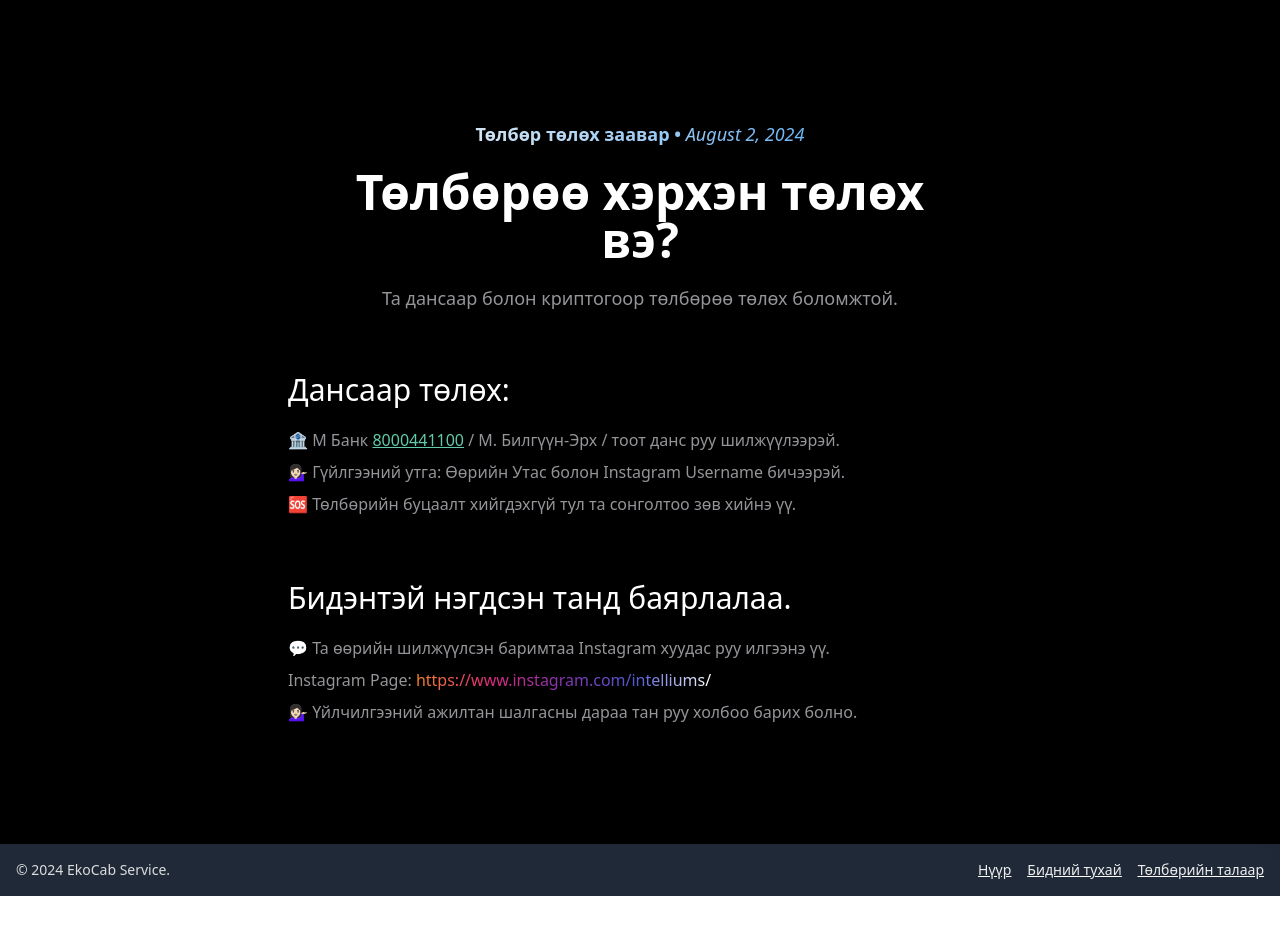
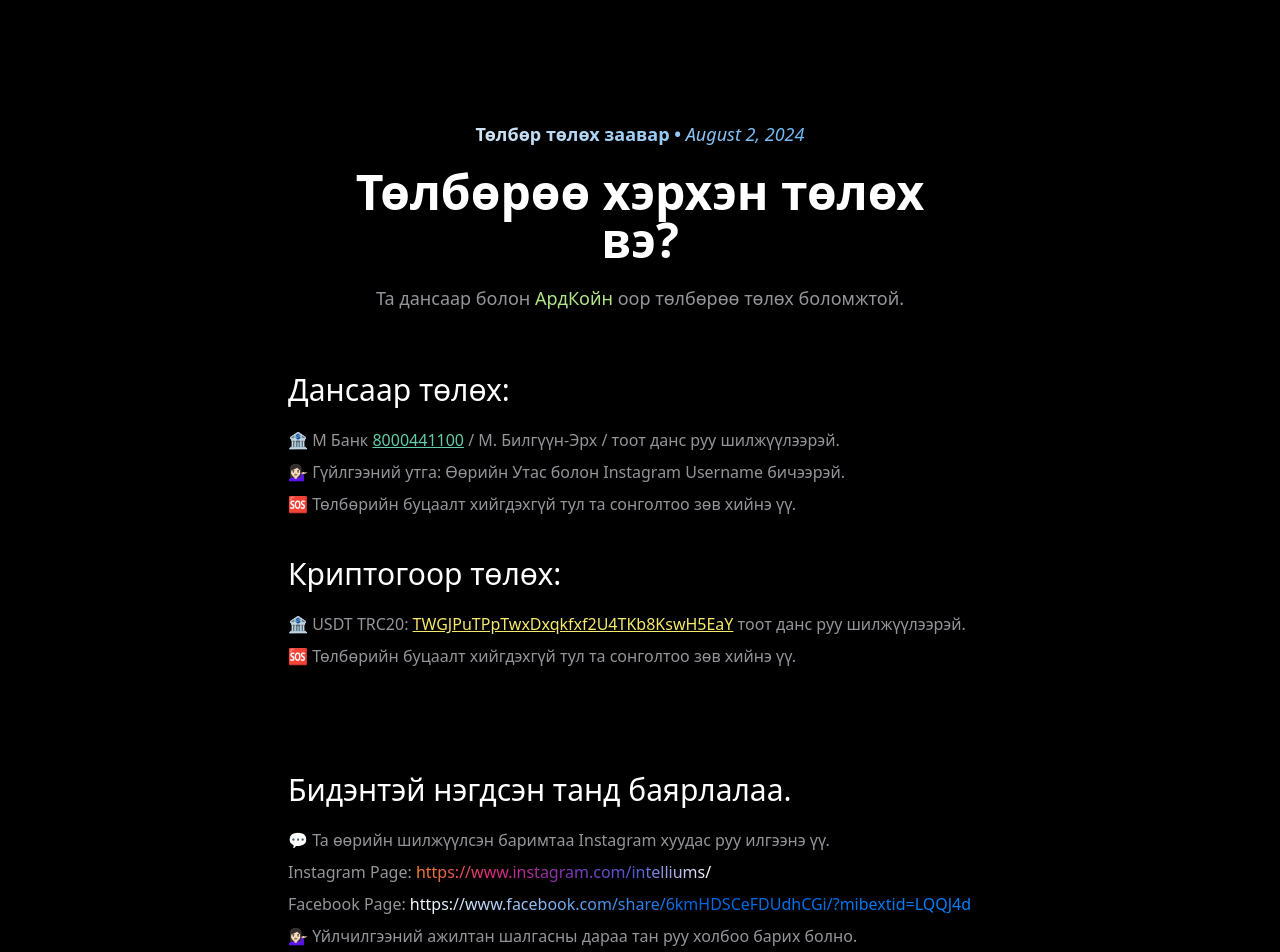
Before and after one commit to nouram23/Ekocab2024, a Next.js app: page /questions/payment in a window 1280 px wide. Shown: the top 952 px of the page. Before the commit the page ends 896 px from the top, so only its background shows below. Built offline with nearby package versions, Linux system fonts and the light colour scheme.

Commit message:
add to facebook linl and arcoin lyric

```diff
--- a/pages/questions/payment.js
+++ b/pages/questions/payment.js
@@ -26,6 +26,14 @@
   };
 
   // Instagram link gradient style
+  const facebookLinkStyle = {
+    background: 'linear-gradient(to right, #fff, #0064e0, #0082fb)',
+    WebkitBackgroundClip: 'text',
+    WebkitTextFillColor: 'transparent',
+    textDecoration: 'underline', // Add underline for visibility
+  };
+
+  //Facebook link gradient style
   const instagramLinkStyle = {
     background: 'linear-gradient(to right, #f58529, #dd2a7b, #8134af, #515bd4, #ffff)',
     WebkitBackgroundClip: 'text',
@@ -52,7 +60,7 @@
           Төлбөрөө хэрхэн төлөх вэ?
         </h2>
         <p className='text-[#959499] md:text-lg text-base'>
-          Та дансаар болон криптогоор төлбөрөө төлөх боломжтой.
+          Та дансаар болон <span className='text-[#b1e48a]'>АрдКойн</span> оор төлбөрөө төлөх боломжтой.
         </p>
       </div>
       <div className='py-10'>
@@ -74,6 +82,25 @@
             <p className='mt-2'>🆘 Төлбөрийн буцаалт хийгдэхгүй тул та сонголтоо зөв хийнэ үү.</p>
           </div>
         </div>
+
+        <div className='py-10'>
+          <h3 className='md:text-3xl text-xl'>Криптогоор төлөх:</h3>
+          <div className='mt-5 text-[#959499]'>
+            <p>
+              🏦  USDT TRC20: {' '}
+              <button
+                onClick={() => copyToClipboard('TWGJPuTPpTwxDxqkfxf2U4TKb8KswH5EaY')}
+                className='text-[#F6E96B] hover:underline focus:outline-none underline'
+              >
+                TWGJPuTPpTwxDxqkfxf2U4TKb8KswH5EaY
+              </button>
+              {' '}
+              тоот данс руу шилжүүлээрэй.
+            </p>
+            <p className='mt-2'>🆘 Төлбөрийн буцаалт хийгдэхгүй тул та сонголтоо зөв хийнэ үү.</p>
+          </div>
+        </div>
+
         <div className='mt-16'>
           <h3 className='md:text-3xl text-xl'>Бидэнтэй нэгдсэн танд баярлалаа.</h3>
           <div className='mt-5 text-[#959499]'>
@@ -88,6 +115,16 @@
                 https://www.instagram.com/intelliums/
               </a>
             </p>
+            <p className='mt-2'>
+              Facebook Page: <a
+                href="https://www.instagram.com/avaadyaviiservice/"
+                style={facebookLinkStyle}
+                target="_blank"
+                rel="noopener noreferrer"
+              >
+                https://www.facebook.com/share/6kmHDSCeFDUdhCGi/?mibextid=LQQJ4d
+              </a>
+            </p>
             <p className='mt-2'>💁🏻‍♀️ Үйлчилгээний ажилтан шалгасны дараа тан руу холбоо барих болно.</p>
           </div>
         </div>
```
